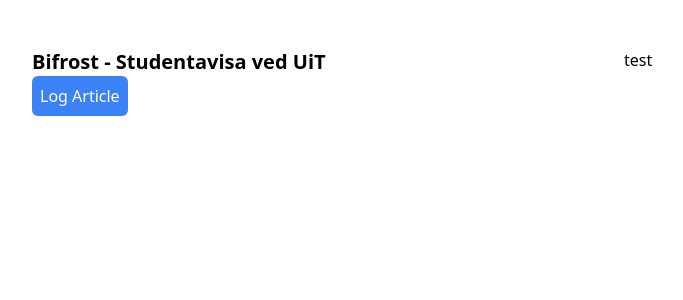
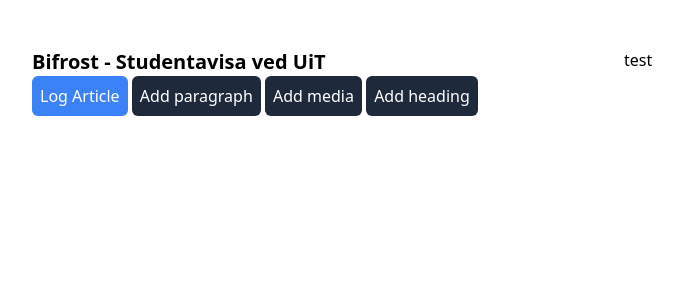
Before and after one commit to nyancel/bcms, a Flask app: page /editor in a window 1280 px wide. Shown: the top 300 px of the page, without its empty margins (16-699 px from the left). Run offline with Flask 3, Linux system fonts and the light colour scheme.

Commit message:
can now insert paragraphs

```diff
--- a/static/css/output.css
+++ b/static/css/output.css
@@ -570,6 +570,24 @@
   width: 100%;
 }
 
+.space-x-2 > :not([hidden]) ~ :not([hidden]) {
+  --tw-space-x-reverse: 0;
+  margin-right: calc(0.5rem * var(--tw-space-x-reverse));
+  margin-left: calc(0.5rem * calc(1 - var(--tw-space-x-reverse)));
+}
+
+.space-y-2 > :not([hidden]) ~ :not([hidden]) {
+  --tw-space-y-reverse: 0;
+  margin-top: calc(0.5rem * calc(1 - var(--tw-space-y-reverse)));
+  margin-bottom: calc(0.5rem * var(--tw-space-y-reverse));
+}
+
+.space-y-4 > :not([hidden]) ~ :not([hidden]) {
+  --tw-space-y-reverse: 0;
+  margin-top: calc(1rem * calc(1 - var(--tw-space-y-reverse)));
+  margin-bottom: calc(1rem * var(--tw-space-y-reverse));
+}
+
 .rounded-md {
   border-radius: 0.375rem;
 }
@@ -577,6 +595,16 @@
 .bg-blue-500 {
   --tw-bg-opacity: 1;
   background-color: rgb(59 130 246 / var(--tw-bg-opacity));
+}
+
+.bg-slate-800 {
+  --tw-bg-opacity: 1;
+  background-color: rgb(30 41 59 / var(--tw-bg-opacity));
+}
+
+.bg-green-400 {
+  --tw-bg-opacity: 1;
+  background-color: rgb(74 222 128 / var(--tw-bg-opacity));
 }
 
 .p-12 {
--- a/static/js/editor.js
+++ b/static/js/editor.js
@@ -1,5 +1,6 @@
 const article = [];
 
+// default objects
 const base_paragraph = {
   type: "paragraph",
   text: "",
@@ -19,10 +20,52 @@
   src: "https://picsum.photos/200",
 };
 
+// template refferences
+const paragraph_template = document.getElementById(
+  "article-paragraph-template"
+);
+const image_template = document.getElementById("article-image-template");
+const heading_template = document.getElementById("article-heading-template");
+// render refference
+const container = document.getElementById("editor-container");
+
+// view functions
+function generate_preview() {
+  container.innerHTML = null;
+
+  for (let index = 0; index < article.length; index++) {
+    switch (article[index].type) {
+      case "paragraph":
+        // append the paragraph template to the DOM
+        let entry = document.createElement("li");
+        let p = paragraph_template.cloneNode(true).content;
+        entry.appendChild(p);
+        container.appendChild(entry);
+
+        // connect the input to the article item
+        let textarea = entry.querySelector("textarea");
+        textarea.value = article[index].text;
+        textarea.onchange = () => {
+          article[index].text = textarea.value;
+        };
+
+        break;
+
+      case "image":
+        break;
+
+      case "heading":
+        break;
+    }
+  }
+}
+
+// article functions
 function add_item(item) {
   let length = article.length;
   item.index = length;
   article.push(item);
+  generate_preview();
 }
 
 function remove_item(index) {
@@ -41,13 +84,38 @@
   article[index - 1] = item;
 }
 
+function add_paragraph() {
+  let p = { ...base_paragraph }; // clone the base paragraph;
+  add_item(p);
+}
+
+function add_image() {
+  let i = { ...base_image }; // clone the base paragraph;
+  add_item(i);
+}
+
+function add_heading() {
+  let h = { ...base_heading }; // clone the base paragraph;
+  add_item(h);
+}
+
 function log_article() {
   console.log(article);
 }
 
+// startup
 function init() {
   let log_button = document.getElementById("log-article");
   log_button.onclick = log_article;
+
+  let add_paragraph_button = document.getElementById("add-paragraph");
+  add_paragraph_button.onclick = add_paragraph;
+
+  let add_image_button = document.getElementById("add-image");
+  add_image_button.onclick = add_image;
+
+  let add_heading_button = document.getElementById("add-heading");
+  add_heading_button.onclick = add_heading;
 }
 
 window.onload = init;
--- a/templates/pages/editor.jinja
+++ b/templates/pages/editor.jinja
@@ -3,6 +3,10 @@
 {% block body %}
 
 <template id="article-paragraph-template">
+    <div class="p-2 bg-green-400">
+        <p>Paragraf</p>
+        <textarea rows="5" class="w-full"></textarea>
+    </div>
 </template>
 
 <template id="article-image-template">
@@ -11,12 +15,30 @@
 <template id="article-heading-template">
 </template>
 
-<button
-id="log-article"
-class="p-2 bg-blue-500 rounded-md text-white"
->
-Log Article
+<ol id="editor-container" class="space-y-4">
+
+</ol>
+
+<button id="log-article" class="p-2 bg-blue-500 rounded-md text-white">
+    Log Article
 </button>
+
+
+<button id="add-paragraph" class="p-2 bg-slate-800 rounded-md text-white">
+    Add paragraph
+</button>
+
+
+<button id="add-image" class="p-2 bg-slate-800 rounded-md text-white">
+    Add media
+</button>
+
+<button id="add-heading" class="p-2 bg-slate-800 rounded-md text-white">
+    Add heading
+</button>
+
+
+
 
 
 <script src="{{url_for('static', filename='js/editor.js')}}"></script>
```
